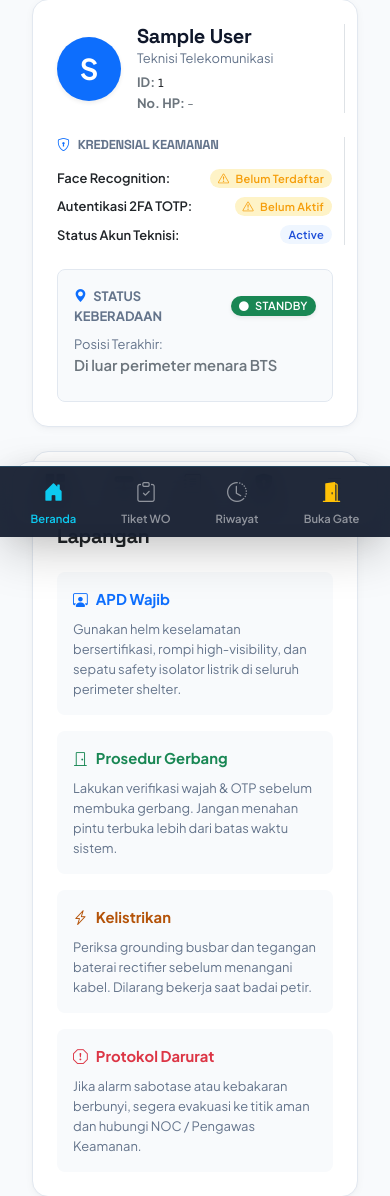
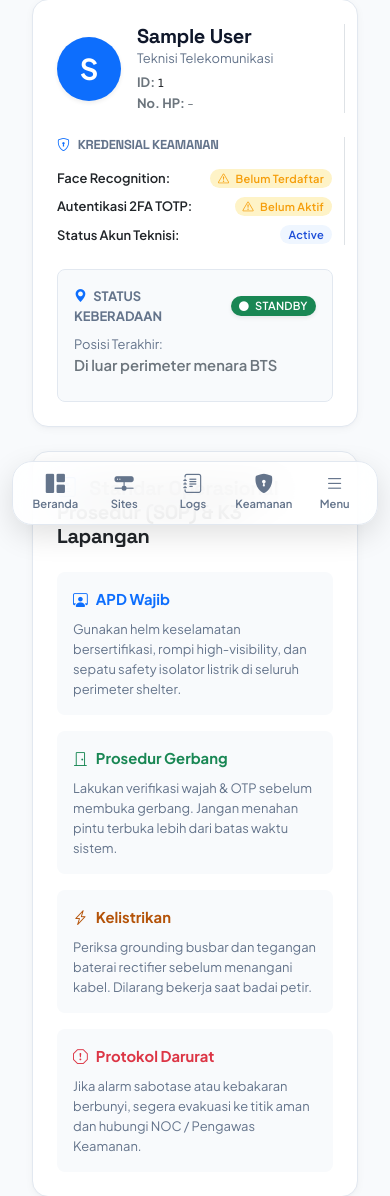
Before and after one commit to Bennnn6/bts-security-system, a Flask app: page /worker/dashboard in a window 390 px wide. Shown: the part 307-1503 px from the top of the page. Run offline with Flask 3, Linux system fonts and the light colour scheme; the visitor is signed in with stand-in values (Sample User, id 1); data that the repository does not hold is empty.

Commit message:
fix(ui): remove redundant legacy bottom bar from worker_dashboard to unify mobile navigation

```diff
--- a/app/templates/worker_dashboard.html
+++ b/app/templates/worker_dashboard.html
@@ -193,26 +193,5 @@
         </div>
     </div>
 
-    <!-- MOBILE STICKY BOTTOM ACTION BAR (OPTIMIZED FOR FIELD WORKERS) -->
-    <div class="d-md-none fixed-bottom border-top shadow-lg px-2 py-2" style="z-index: 1040; backdrop-filter: blur(14px); background: rgba(15, 23, 42, 0.92); border-color: rgba(56, 189, 248, 0.2) !important;">
-        <div class="d-flex justify-content-around align-items-center text-center">
-            <a href="{{ url_for('worker_dashboard') }}" class="text-info text-decoration-none">
-                <i class="bi bi-house-door-fill fs-5 d-block"></i>
-                <span style="font-size: 0.7rem; font-weight: 600;">Beranda</span>
-            </a>
-            <a href="{{ url_for('worker_work_orders') }}" class="text-white-50 text-decoration-none">
-                <i class="bi bi-clipboard-check fs-5 d-block"></i>
-                <span style="font-size: 0.7rem; font-weight: 600;">Tiket WO</span>
-            </a>
-            <a href="{{ url_for('worker_access_logs') }}" class="text-white-50 text-decoration-none">
-                <i class="bi bi-clock-history fs-5 d-block"></i>
-                <span style="font-size: 0.7rem; font-weight: 600;">Riwayat</span>
-            </a>
-            <a href="{{ url_for('access_simulation') }}" class="text-white-50 text-decoration-none">
-                <i class="bi bi-door-open-fill fs-5 d-block text-warning"></i>
-                <span style="font-size: 0.7rem; font-weight: 600;">Buka Gate</span>
-            </a>
-        </div>
-    </div>
 </div>
 {% endblock %}
```
